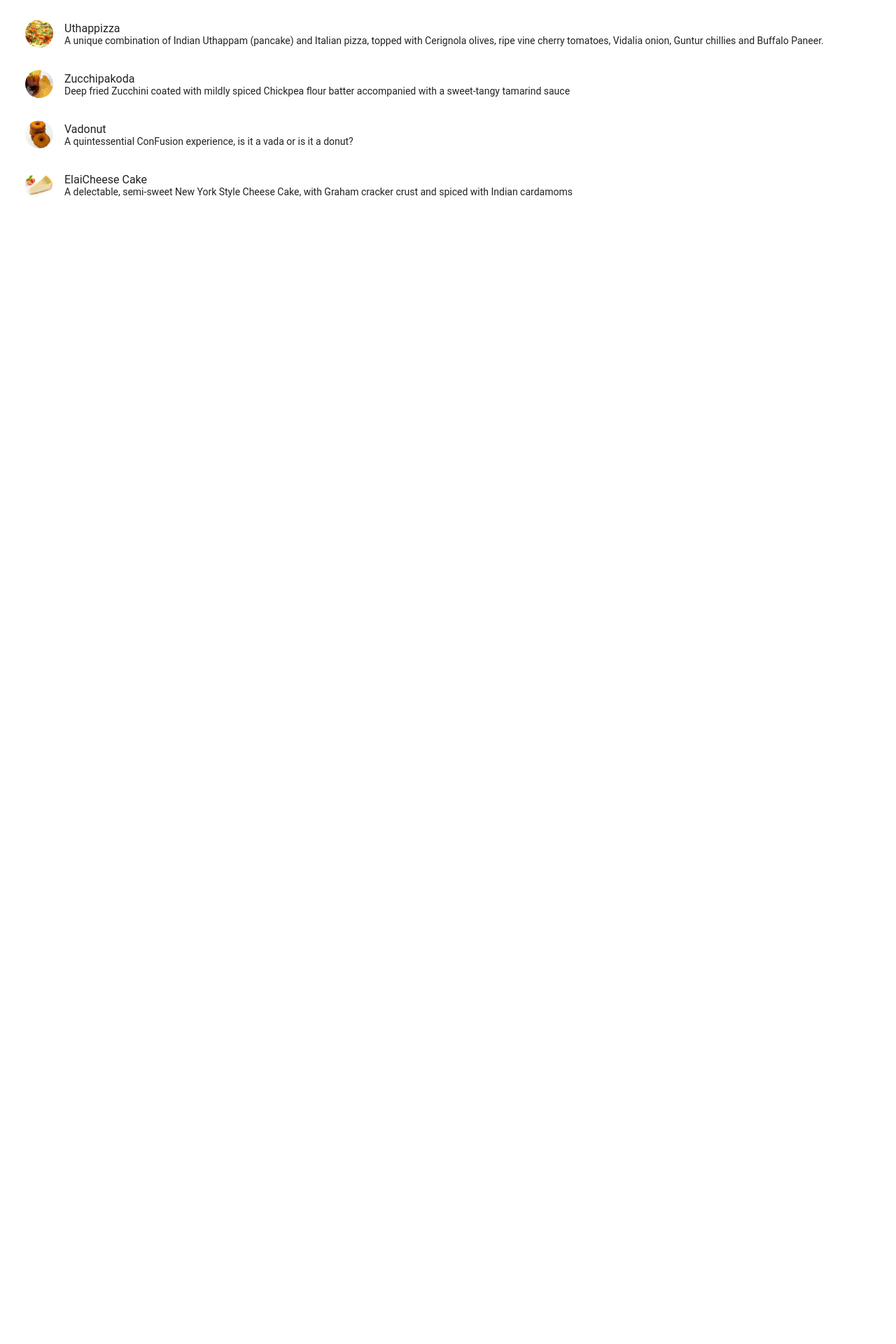
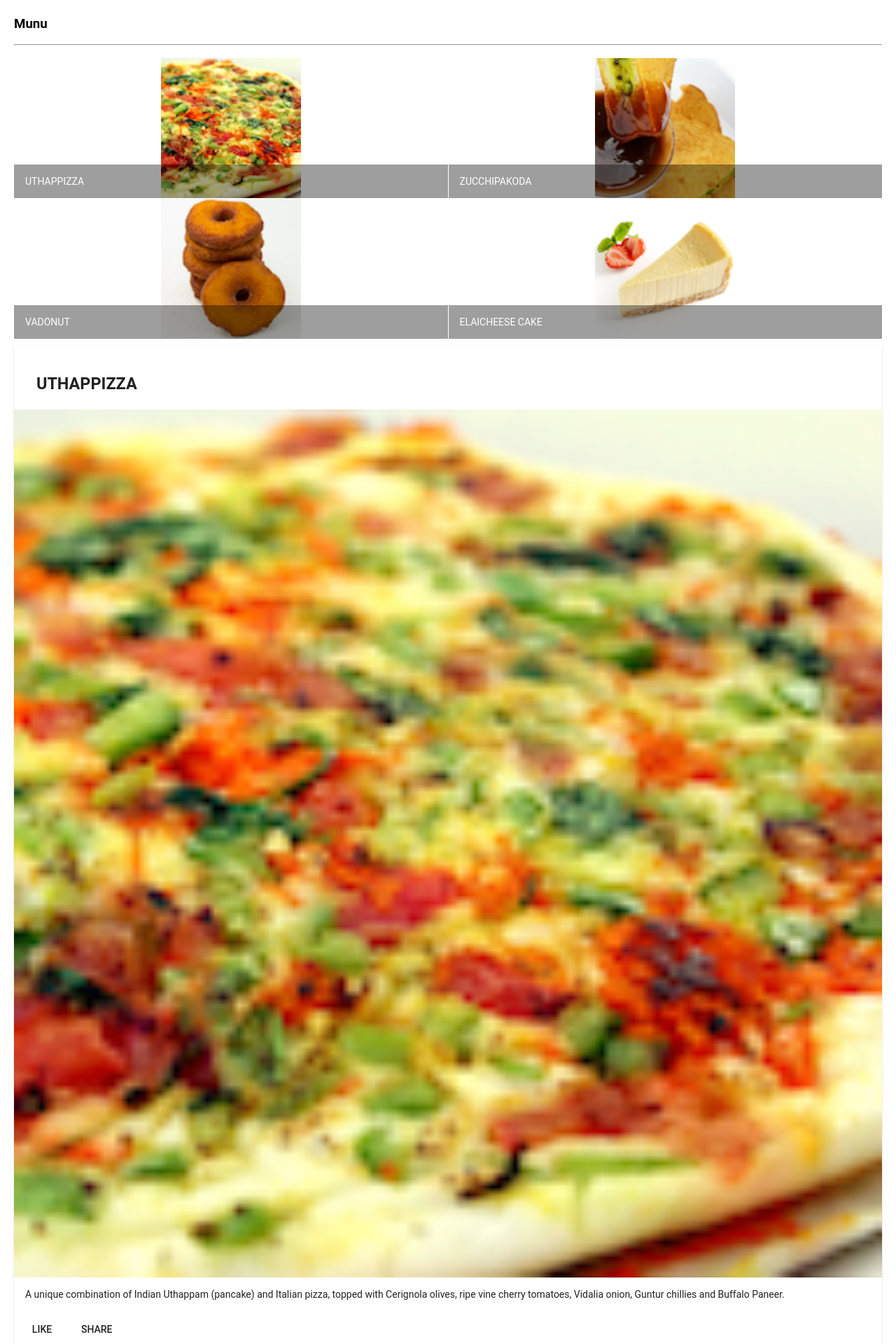
Before and after one commit to saugusth/Angular, an Angular app: page / in a window 1280 px wide. Shown: the part 80-2000 px from the top of the page at 70% size. Before the commit the page ends 800 px from the top, so only its background shows below. Built offline with nearby package versions, Linux system fonts and the light colour scheme.

Commit message:
angular components part 2

```diff
--- a/src/app/menu/menu.component.html
+++ b/src/app/menu/menu.component.html
@@ -2,14 +2,40 @@
 fxLayout="column"
 fxLayoutGap="10px">
 
-<mat-list fxFlex>
-    <mat-list-item *ngFor="let dish of dishes">
-        <img matListAvatar src="{{dish.image}}" alt="{{dish.name}}">
-        <h1 matLine>{{dish.name}}</h1>
-        <p matLine>
-            <span>{{dish.description}}</span>
-        </p>
-    </mat-list-item>
-</mat-list>
+    <div fxFlex>
+        <div>
+            <h3>Munu</h3>
+            <hr>
+        </div>
+    </div>
+
+    <div fxFlex>
+        <mat-grid-list fxFlex cols="2" rowHeight="200px">
+            <mat-grid-tile *ngFor="let dish of dishes">
+                <img height="200px" src="{{dish.image}}" alt="{{dish.name}}">
+                <mat-grid-tile-footer>
+                    <h1 matLine>{{dish.name | uppercase}}</h1>
+                </mat-grid-tile-footer>
+            </mat-grid-tile>
+        </mat-grid-list>
+    </div>
+
+    <div fxFlex *ngIf="selectedDish">
+        <mat-card>
+            <mat-card-header>
+                <mat-card-title>
+                    <h3>{{selectedDish.name | uppercase}}</h3>
+                </mat-card-title>
+            </mat-card-header>
+            <img mat-card-image src="{{selectedDish.image}}" alt="{{selectedDish.name}}">
+            <mat-card-content>
+                <p>{{selectedDish.description}}</p>
+            </mat-card-content>
+            <mat-card-actions>
+                <button mat-button>LIKE</button>
+                <button mat-button>SHARE</button>
+            </mat-card-actions>
+        </mat-card>
+    </div>
 
 </div>
--- a/src/app/menu/menu.component.ts
+++ b/src/app/menu/menu.component.ts
@@ -1,14 +1,7 @@
 import { Component, OnInit } from '@angular/core';
 import { Dish } from '../shared/dish';
 
-@Component({
-  selector: 'app-menu',
-  templateUrl: './menu.component.html',
-  styleUrls: ['./menu.component.scss']
-})
-export class MenuComponent implements OnInit {
-
-  dishes: Dish[] = [
+const DISHES: Dish[] = [
   {
     id: '0',
     name: 'Uthappizza',
@@ -51,6 +44,16 @@
     description: 'A delectable, semi-sweet New York Style Cheese Cake, with Graham cracker crust and spiced with Indian cardamoms'
   }
  ];
+@Component({
+  selector: 'app-menu',
+  templateUrl: './menu.component.html',
+  styleUrls: ['./menu.component.scss']
+})
+export class MenuComponent implements OnInit {
+
+  dishes: Dish[] = DISHES;
+
+  selectedDish: Dish = DISHES[0];
 
   constructor() { }
 
```
Also changed, not shown: src/app/app.module.ts (+7 -1 lines). Lines whose indentation alone changed are shown as unchanged.
